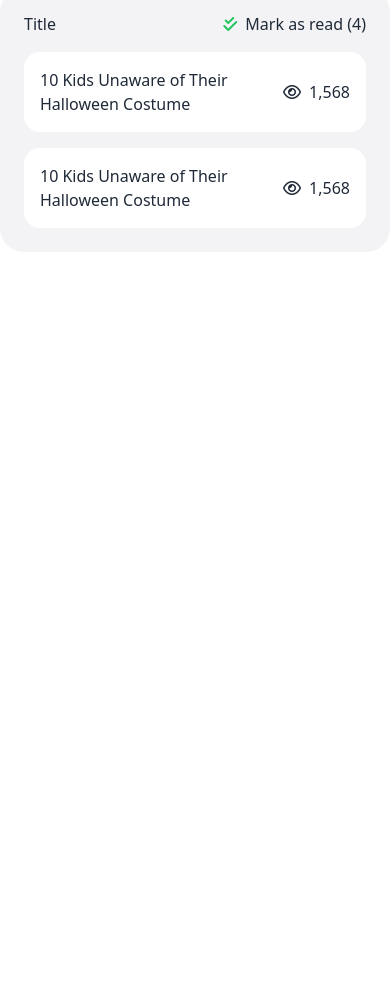
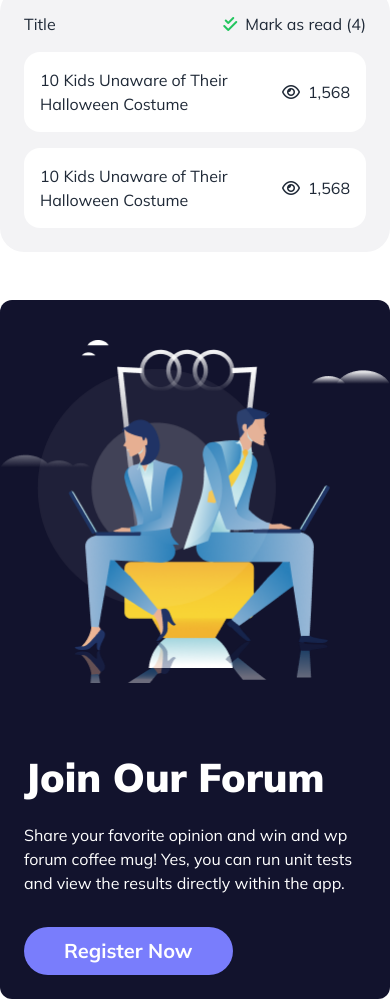
Before and after one commit to GaziFayaz/Retro-Forum, a plain HTML site: page index.html in a window 390 px wide. Shown: the part 1714-2713 px from the top of the page. Before the commit the page ends 2014 px from the top, so only its background shows below. Drawn offline with nearby package versions, Linux system fonts and the light colour scheme.

Commit message:
join forum section responsive

```diff
--- a/index.html
+++ b/index.html
@@ -14,6 +14,13 @@
 			type="text/css"
 		/>
 		<script src="https://cdn.tailwindcss.com"></script>
+
+		<link rel="preconnect" href="https://fonts.googleapis.com" />
+		<link rel="preconnect" href="https://fonts.gstatic.com" crossorigin />
+		<link
+			href="https://fonts.googleapis.com/css2?family=Mulish:ital,wght@0,200..1000;1,200..1000&display=swap"
+			rel="stylesheet"
+		/>
 		<script>
 			tailwind.config = {
 				theme: {
@@ -23,18 +30,15 @@
 							default: "#12132D",
 							primary: "#797DFC",
 						},
+						fontFamily: {
+							mulish: ['mulish', 'sans-serif'],
+						},
 					},
 				},
 			};
 		</script>
-		<link rel="preconnect" href="https://fonts.googleapis.com" />
-		<link rel="preconnect" href="https://fonts.gstatic.com" crossorigin />
-		<link
-			href="https://fonts.googleapis.com/css2?family=Mulish:ital,wght@0,200..1000;1,200..1000&display=swap"
-			rel="stylesheet"
-		/>
 	</head>
-	<body>
+	<body class="font-mulish">
 		<nav class="lg:mx-32 mb-6 lg:mb-12">
 			<div class="navbar bg-base-100">
 				<div class="flex-1">
@@ -227,6 +231,18 @@
 					</div>
 				</div>
 			</section>
+			<section class="join-our-forum bg-[#12132D] flex flex-col-reverse lg:flex-row rounded-xl lg:rounded-[32px]">
+				<div class="join-forum-text p-6 lg:pl-[90px] lg:py-24">
+					<h1 class="join-forum-title text-white text-[40px] font-[900] mb-4">
+						Join Our Forum
+					</h1>
+					<p class="join-forum-desc text-white mb-8">
+						Share your favorite opinion and win and wp forum coffee mug! Yes, you can run unit tests and view the results directly within the app.
+					</p>
+					<button class="register-button btn bg-primary text-white rounded-full px-10 font-bold text-xl border-none">Register Now</button>
+				</div>
+				<img src="./images/joinforum.png" alt="" class="py-10">
+			</section>
 		</main>
 	</body>
 </html>
```
